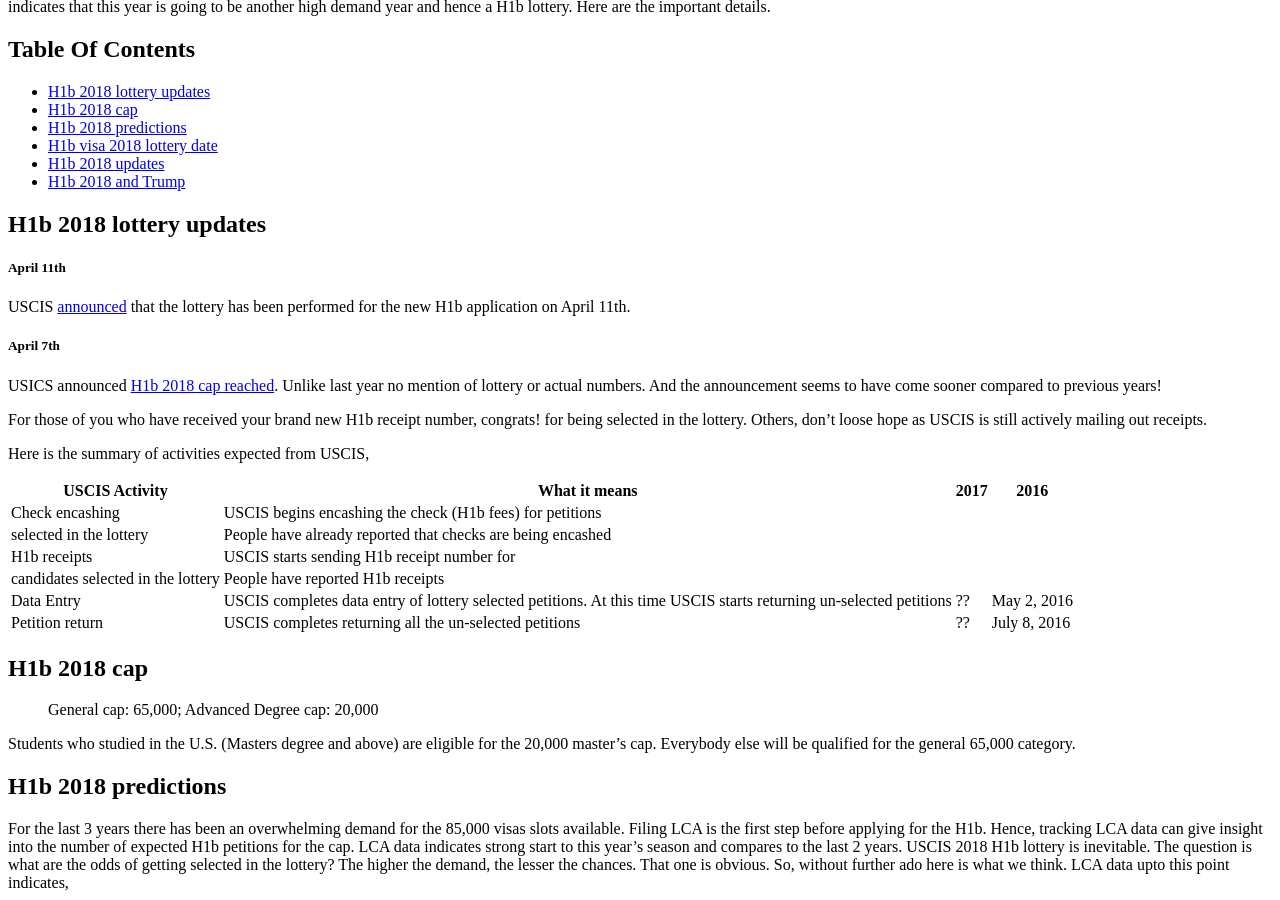
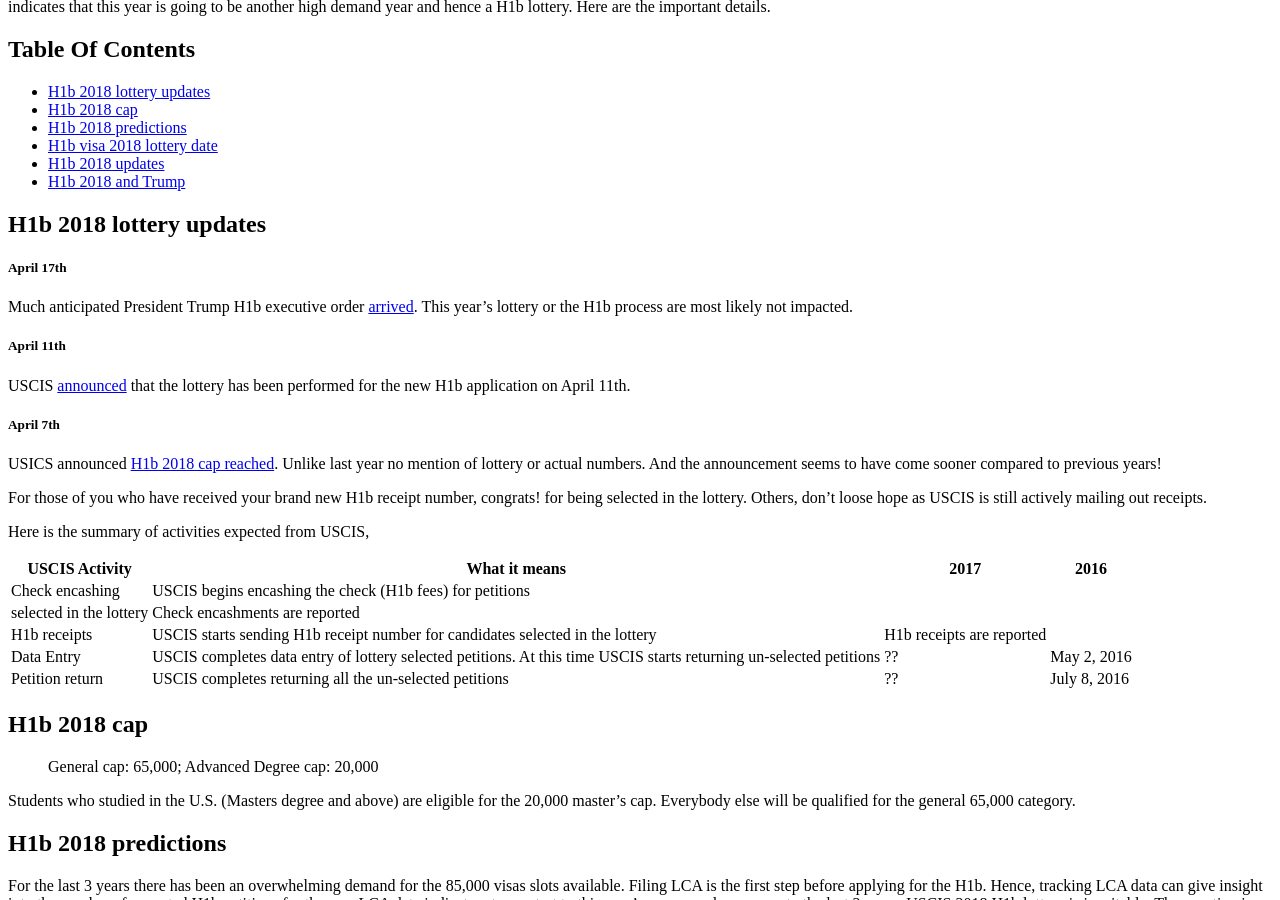
Before and after one commit to gitforwork2/gitforwork.github.io, a Jekyll site: the page built from _posts/2017-4-30-h1b-2018-lottery.md, in a window 1280 px wide and 900 px high, scrolled down 348 px. Built offline with Jekyll 4.4.1, drawn with Linux system fonts in a browser that asks for light colours; nearby versions of some CDN libraries; comment, search, counter and statistics services are not loaded.

Commit message:
Update 2017-4-30-h1b-2018-lottery.md

```diff
--- a/_posts/2017-4-30-h1b-2018-lottery.md
+++ b/_posts/2017-4-30-h1b-2018-lottery.md
@@ -18,6 +18,9 @@
 
 ## H1b 2018 lottery updates
 
+##### April 17th
+Much anticipated President Trump H1b executive order [arrived](https://www.whitehouse.gov/the-press-office/2017/04/17/background-briefing-buy-american-hire-american-executive-order). This year's lottery or the H1b process are most likely not impacted.
+
 ##### April 11th
 USCIS [announced](https://www.uscis.gov/news/alerts/uscis-completes-h-1b-cap-random-selection-process-fy-2018) that the lottery has been performed for the new H1b application on April 11th.
 
@@ -32,9 +35,8 @@
 USCIS Activity | What it means | 2017 | 2016
 ---------------|---------------|------|-----
 Check encashing | USCIS begins encashing the check (H1b fees) for petitions
-selected in the lottery | People have already reported that checks are being encashed | |
-H1b receipts | USCIS starts sending H1b receipt number for
-candidates selected in the lottery | People have reported H1b receipts | |
+selected in the lottery | Check encashments are reported | |
+H1b receipts | USCIS starts sending H1b receipt number for candidates selected in the lottery | H1b receipts are reported | |
 Data Entry | USCIS completes data entry of lottery selected petitions. At this time USCIS starts returning un-selected petitions | ?? | May 2, 2016 |
 Petition return | USCIS completes returning all the un-selected petitions | ?? | July 8, 2016 |
 
```
